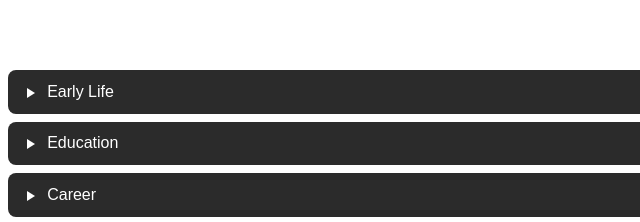
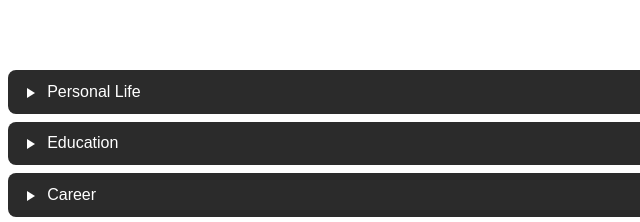
Before and after one commit to austinlevi/austinmakachola-biography-, a plain HTML site: page index.html in a window 1280 px wide. Shown: the part 436-658 px from the top of the page, 0-640 px from the left. Drawn offline with Linux system fonts and the light colour scheme.

Commit message:
Update index.html

```diff
--- a/index.html
+++ b/index.html
@@ -27,7 +27,7 @@
 
     <button onclick="toggleSection('early-life', this)">
       <span class="mw-chevron"></span>
-      Early Life
+      Personal Life
     </button>
     <div id="early-life" style="display: none;">
       <p>
```
